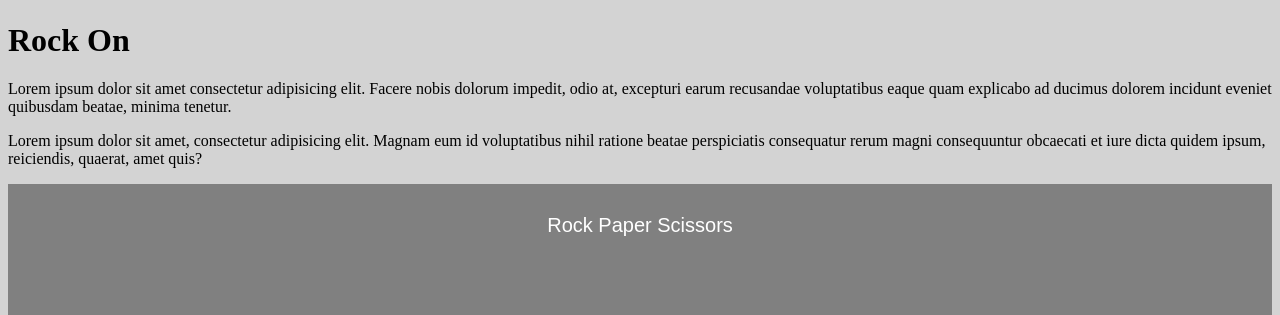
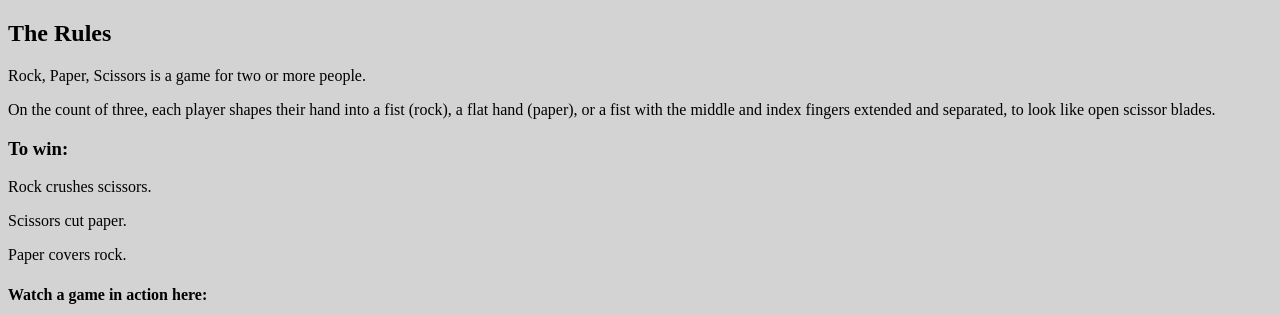
Before and after one commit to sarahclarke-skc/week_03_weekend_homework_rock_paper_scissors, a Flask app: page /welcome in a window 1280 px wide. Shown: the part 140-455 px from the top of the page. Run offline with Flask 2, Linux system fonts and the light colour scheme.

Commit message:
added content to welcome.html

```diff
--- a/controllers/controller.py
+++ b/controllers/controller.py
@@ -13,7 +13,7 @@
     player2 = Player("player 2", choice2)
     game = Game(player1,player2)
     winner = game.get_winner(player1, player2)
-    return render_template('index.html', title="Results", winner = winner, choice1 = choice1, choice2 = choice2)
+    return render_template('result.html', title="Results", winner = winner, choice1 = choice1, choice2 = choice2)
 
 @app.route('/welcome')
 def welcome():
--- a/templates/base.html
+++ b/templates/base.html
@@ -1,10 +1,8 @@
-<!-- <link rel="stylesheet" href="{{url_for('static', filename='style.css') }}"> -->
-<link rel="stylesheet" href="static/style.css">
-
 <html>
     <head>
         <title>{{ title }}</title>
         <link rel="shortcut icon" type="logo/jpg" href="static/scissors.png"/>
+        <link rel="stylesheet" href="static/style.css">
     </head>
     <body>
         <header class="header">
@@ -17,10 +15,9 @@
                 </nav>
 
         </header>
+        {% block content %}
+        {% endblock %}
         <main>
-        {% block content %}
-
-        {% endblock %}
         </main>
 
         <footer class="footer">
--- a/templates/index.html
+++ b/templates/result.html
@@ -2,6 +2,10 @@
 
 {% block content %}
 
+<section>
+
 <h1 id="Results">Results: {{ winner }}</h1>
 
+</section>
+
 {% endblock %}
--- a/templates/welcome.html
+++ b/templates/welcome.html
@@ -2,15 +2,24 @@
 
 {% block content %}
 
-<h1 id="Welcome">Rock On</h1>
+<h2 id="Welcome">The Rules</h2>
 
 <body>
    <p>
-       Lorem ipsum dolor sit amet consectetur adipisicing elit. Facere nobis dolorum impedit, odio at, excepturi earum recusandae voluptatibus eaque quam explicabo ad ducimus dolorem incidunt eveniet quibusdam beatae, minima tenetur.
+       Rock, Paper, Scissors is a game for two or more people.
    </p>
    <p>
-       Lorem ipsum dolor sit amet, consectetur adipisicing elit. Magnam eum id voluptatibus nihil ratione beatae perspiciatis consequatur rerum magni consequuntur obcaecati et iure dicta quidem ipsum, reiciendis, quaerat, amet quis?
+       On the count of three, each player shapes their hand into a fist (rock), a flat hand (paper), or a fist with the middle and index fingers extended and separated, to look like open scissor blades.
    </p>
+   <h3>To win:</h3>
+   <p>Rock crushes scissors.</p>
+   <p>Scissors cut paper.</p>
+   <p>Paper covers rock.</p>
+
+   <h4>Watch a game in action here:</h4>
+
+   <iframe width="560" height="315" src="https://www.youtube.com/embed/AnRYS02tvRA" title="YouTube video player" frameborder="0" allow="accelerometer; autoplay; clipboard-write; encrypted-media; gyroscope; picture-in-picture" allowfullscreen></iframe>
+
 </body>
 
 {% endblock %}
```
Also changed, not shown: templates/home.html (added).
